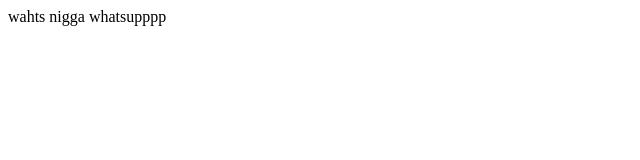
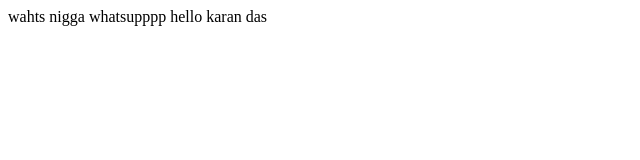
Before and after one commit to karandas621-tech/campus-eye, a plain HTML site: page hello.html in a window 1280 px wide. Shown: the whole page, without its empty margins (0-640 px from the left). Drawn offline with Linux system fonts and the light colour scheme.

Commit message:
fuck this

```diff
--- a/hello.html
+++ b/hello.html
@@ -9,5 +9,9 @@
     wahts nigga
     whatsupppp
 
+
+
+    hello karan das
+
 </body>
 </html>
```
